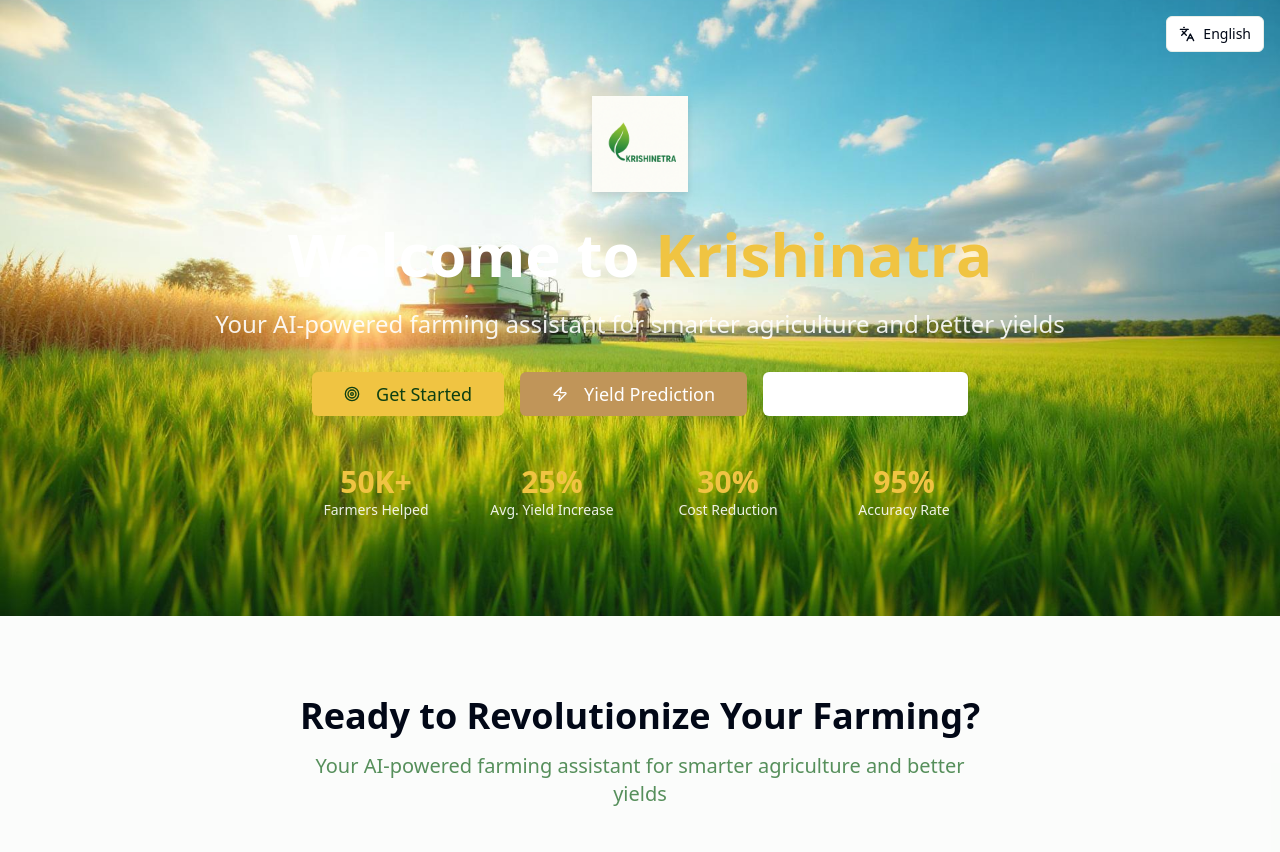
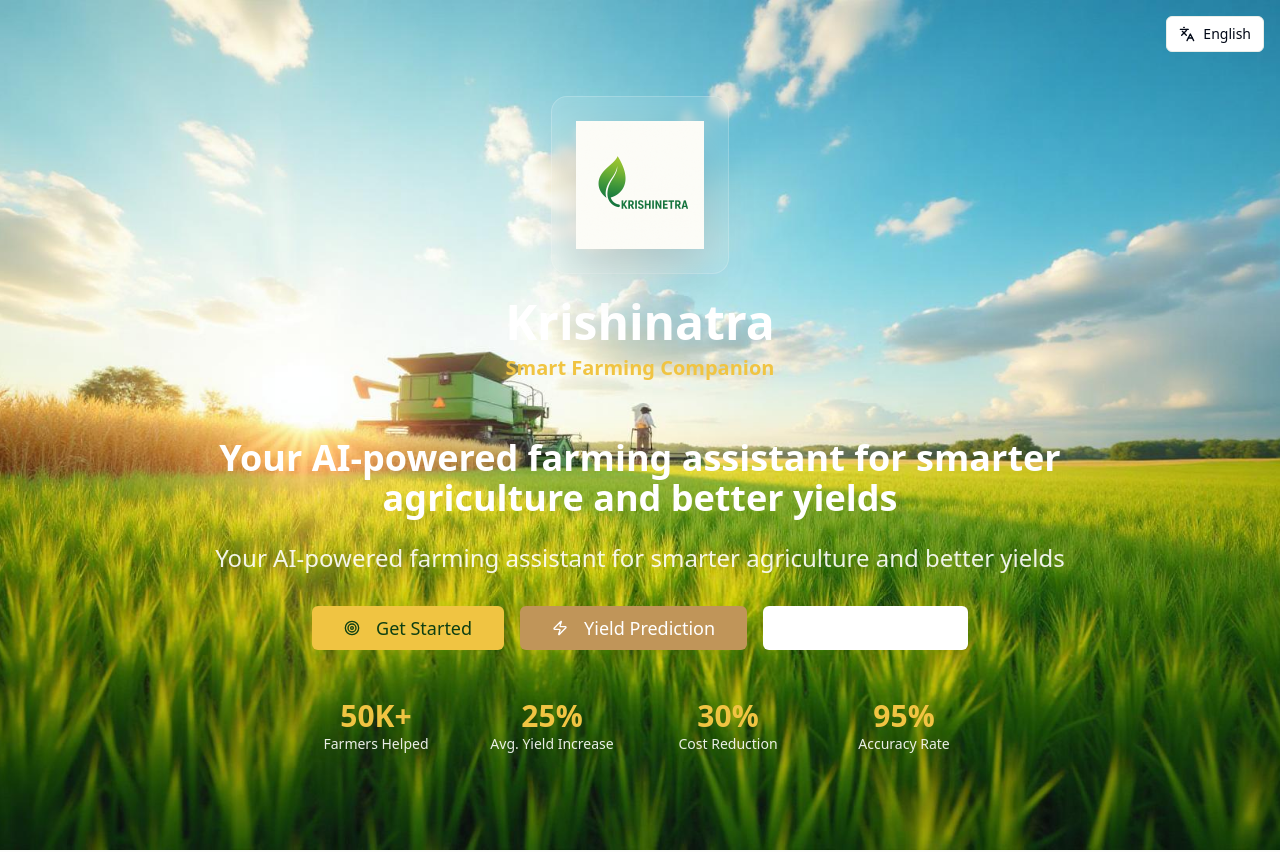
Before and after one commit to mitrgan/krishinatra-agro-assist, a React (Vite) app: page / in a window 1280 px wide. Shown: the top 852 px of the page. Built offline with nearby package versions, Linux system fonts and the light colour scheme; the HTML template or start-up script is replaced by a standard one.

Commit message:
feat: Add logo and branding to entry page

```diff
--- a/src/pages/Index.tsx
+++ b/src/pages/Index.tsx
@@ -61,18 +61,26 @@ const Index = () => {
 
         <div className="relative container mx-auto px-4 py-24 text-center">
           <div className="max-w-4xl mx-auto text-white">
-            {/* Logo */}
-            <div className="mb-8">
-              <img
-                src={krishinetraLogo}
-                alt="Krishinetra Logo"
-                className="h-20 md:h-24 mx-auto mb-4 drop-shadow-lg"
-              />
+            {/* Logo Section */}
+            <div className="mb-8 flex flex-col items-center">
+              <div className="bg-white/10 backdrop-blur-sm rounded-2xl p-6 mb-6 border border-white/20">
+                <img
+                  src={krishinetraLogo}
+                  alt="Krishinetra Logo"
+                  className="h-24 md:h-32 mx-auto drop-shadow-2xl"
+                />
+              </div>
+              <h1 className="text-4xl md:text-5xl font-bold text-white mb-2">
+                Krishinatra
+              </h1>
+              <p className="text-lg md:text-xl text-accent font-semibold mb-6">
+                Smart Farming Companion
+              </p>
             </div>
 
-            <h1 className="text-5xl md:text-6xl font-bold mb-6 leading-tight">
-              {t("welcome")} to <span className="text-accent">Krishinatra</span>
-            </h1>
+            <h2 className="text-3xl md:text-4xl font-bold mb-6 leading-tight">
+              {t("welcome_message")}
+            </h2>
             <p className="text-xl md:text-2xl mb-8 opacity-90 leading-relaxed">
               {t("welcome_message")}
             </p>
```
